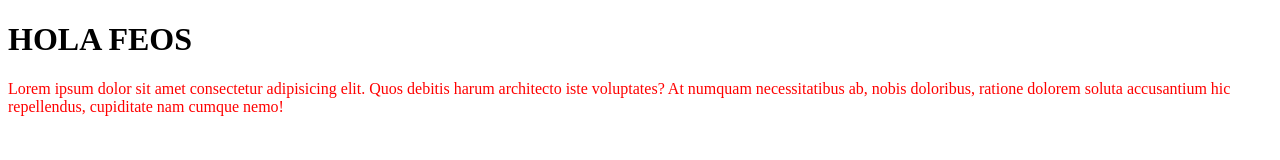
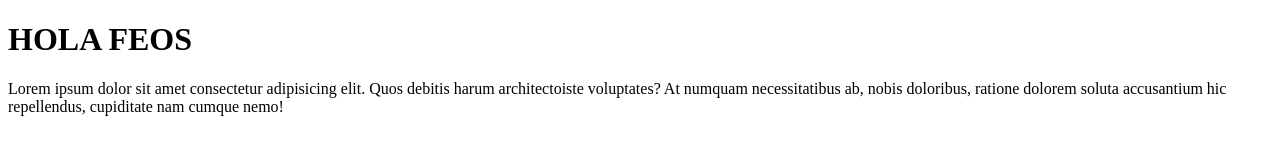
Before and after one commit to Chechospizza12/Curso-HTML-y-CSS, a plain HTML site: page CSS/index.html in a window 1280 px wide. Drawn offline with Linux system fonts and the light colour scheme.

Commit message:
Nueva version de index.html

```diff
--- a/CSS/index.html
+++ b/CSS/index.html
@@ -8,8 +8,7 @@
 
 <body>
     <h1>HOLA FEOS</h1>
-    <P style="color: red" ; font>Lorem ipsum dolor sit amet consectetur adipisicing elit. Quos debitis harum architecto
-        iste
+    <P>Lorem ipsum dolor sit amet consectetur adipisicing elit. Quos debitis harum architectoiste
         voluptates? At numquam necessitatibus ab, nobis doloribus, ratione dolorem soluta accusantium hic repellendus,
         cupiditate nam cumque nemo!</P>
 
```
